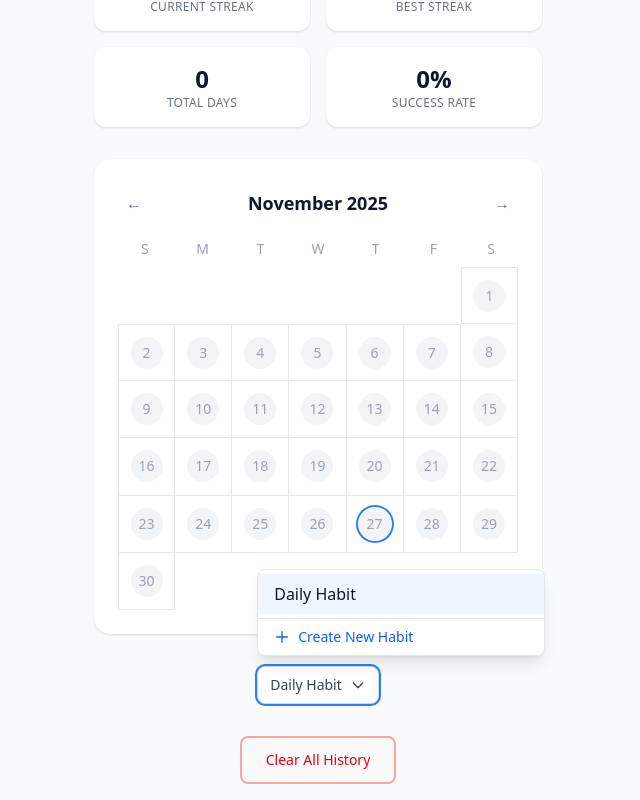
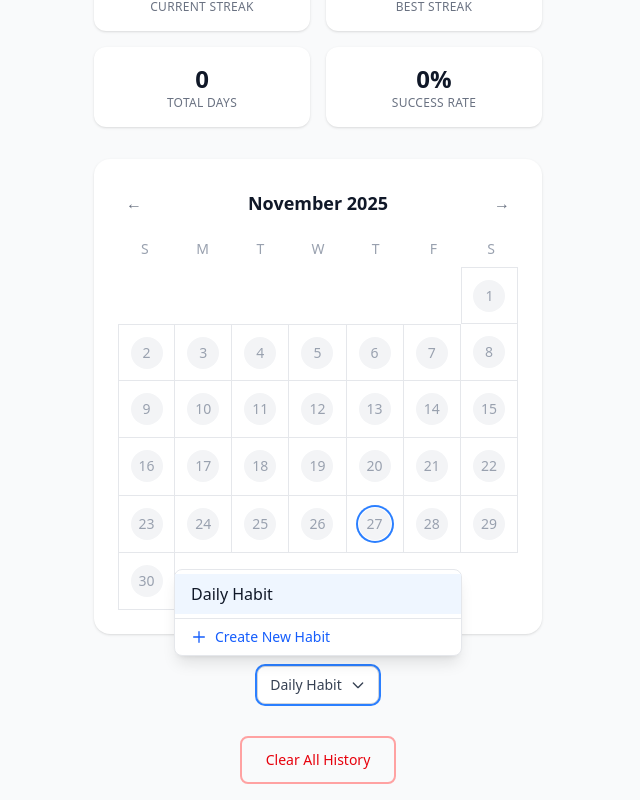
Before and after one commit to Andykmcc/habit-tracker, a Vue app: page / in a window 1280 px wide. Both pictures are taken after a click on the button "Daily Habit". Shown: the part 451-1251 px from the top of the page, without its empty margins (322-962 px from the left). Built offline with nearby package versions, Linux system fonts and the light colour scheme.

Commit message:
fix style bugs

```diff
--- a/src/components/HabitSelector.vue
+++ b/src/components/HabitSelector.vue
@@ -68,7 +68,7 @@ const toggleDropdown = () => {
     <!-- Dropdown menu -->
     <div
       v-if="showDropdown"
-      class="absolute left-0 bottom-12 z-50 mt-2 w-72 bg-white rounded-lg shadow-lg border border-gray-200"
+      class="absolute left-1/2 -translate-x-1/2 bottom-12 z-50 mt-2 w-72 max-w-[min(18rem,calc(100vw-2rem))] bg-white rounded-lg shadow-lg border border-gray-200"
     >
       <!-- Habits list -->
       <div class="max-h-64 overflow-y-auto py-1">
--- a/src/style.css
+++ b/src/style.css
@@ -5,3 +5,7 @@
     --color-cyan-600: #0891b2;
     --color-cyan-200: #a5f3fc;
 }
+
+body {
+    background-color: rgb(249 250 251);
+}
```
